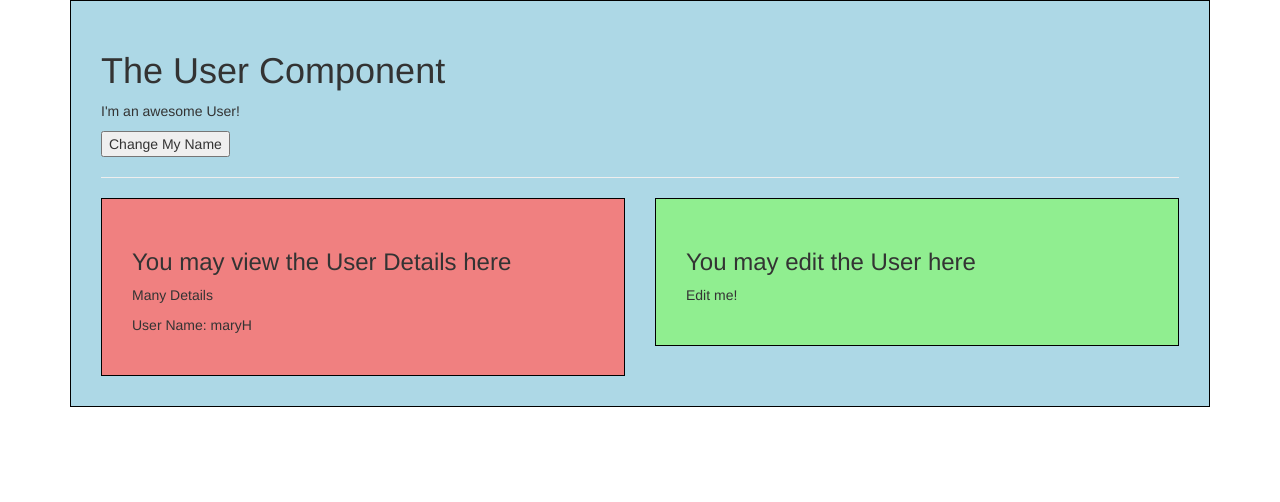
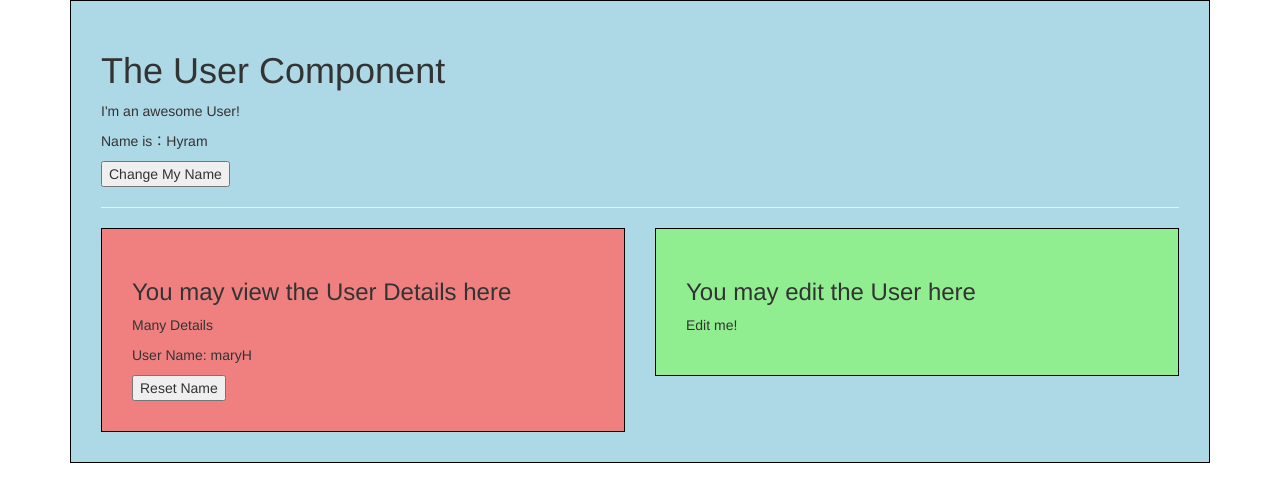
Before and after one commit to HyramTang/vue-learning, a Vue app in the folder zhihu/08-components/: page / in a window 1280 px wide. Shown: the top 502 px of the page. Built offline with nearby package versions, Linux system fonts and the light colour scheme.

Commit message:
08-components-07

```diff
--- a/zhihu/08-components/src/components/User.vue
+++ b/zhihu/08-components/src/components/User.vue
@@ -2,11 +2,15 @@
   <div class="component">
     <h1>The User Component</h1>
     <p>I'm an awesome User!</p>
+    <p>Name is：{{ name }}</p>
     <button @click="changeName">Change My Name</button>
     <hr />
     <div class="row">
       <div class="col-xs-12 col-sm-6">
-        <app-user-detail :name="name"></app-user-detail>
+        <app-user-detail
+          :name="name"
+          @nameWasReseted="name = $event"
+        ></app-user-detail>
       </div>
       <div class="col-xs-12 col-sm-6">
         <app-user-edit></app-user-edit>
--- a/zhihu/08-components/src/components/UserDetail.vue
+++ b/zhihu/08-components/src/components/UserDetail.vue
@@ -3,6 +3,7 @@
     <h3>You may view the User Details here</h3>
     <p>Many Details</p>
     <p>User Name: {{ switchName() }}</p>
+    <button @click="resetName">Reset Name</button>
   </div>
 </template>
 
@@ -23,6 +24,10 @@ export default {
     switchName() {
       return this.name.split("").reverse().join("");
     },
+    resetName() {
+      this.name = "Hyram";
+      this.$emit("nameWasReseted", this.name);
+    },
   },
 };
 </script>
```
